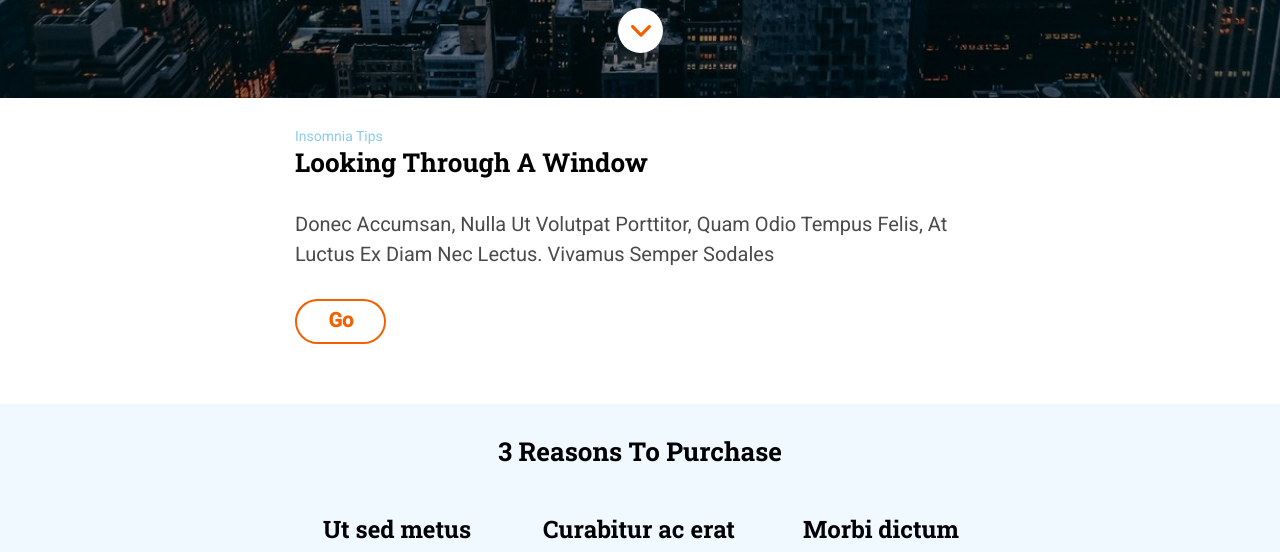
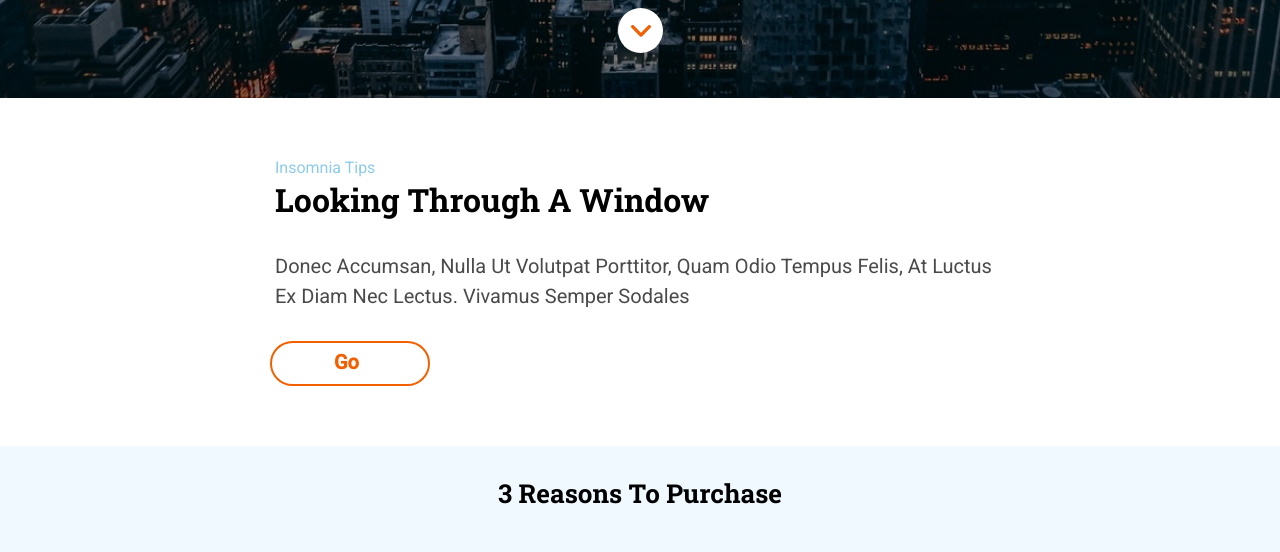
Before and after one commit to mpenacasares/My-first-web-HTML-SASS, a website: page src/html/index.html in a window 1280 px wide. Shown: the part 702-1254 px from the top of the page. Drawn offline with nearby package versions, Linux system fonts and the light colour scheme; files that its build step writes are made by us from their sources; files whose address does not match are found by name.

Commit message:
add window pc version

```diff
--- a/src/scss/layout/_window.scss
+++ b/src/scss/layout/_window.scss
@@ -9,6 +9,9 @@
   @media (min-width: 768px) {
     padding: 30px 39px 60px 39px;
   }
+  @media (min-width: 1200px) {
+    padding: 60px 275px 60px 275px;
+  }
   &__pretitle {
     width: 290px;
     font-family: $font-text;
@@ -17,6 +20,10 @@
     font-size: 14px;
     @media (min-width: 768px) {
       width: 690px;
+    }
+    @media (min-width: 1200px) {
+      width: 730px;
+      font-size: 16px;
     }
   }
   &__title {
@@ -29,6 +36,11 @@
     @media (min-width: 768px) {
       width: 690px;
       font-size: 26px;
+      margin: 1px 0px 30px;
+    }
+    @media (min-width: 1200px) {
+      width: 730px;
+      font-size: 32px;
       margin: 1px 0px 30px;
     }
   }
@@ -44,6 +56,10 @@
       width: 690px;
       font-size: 20px;
     }
+    @media (min-width: 1200px) {
+      width: 730px;
+      font-size: 20px;
+    }
   }
   &__button {
     background-color: $color-white;
@@ -57,6 +73,11 @@
       width: 91px;
       margin-right: 600px;
       padding: 7px 2px 7px 32px;
+    }
+    @media (min-width: 1200px) {
+      width: 160px;
+      margin-right: 580px;
+      padding: 7px 2px 7px 62px;
     }
     &--text {
       font-family: $font-text;
```
